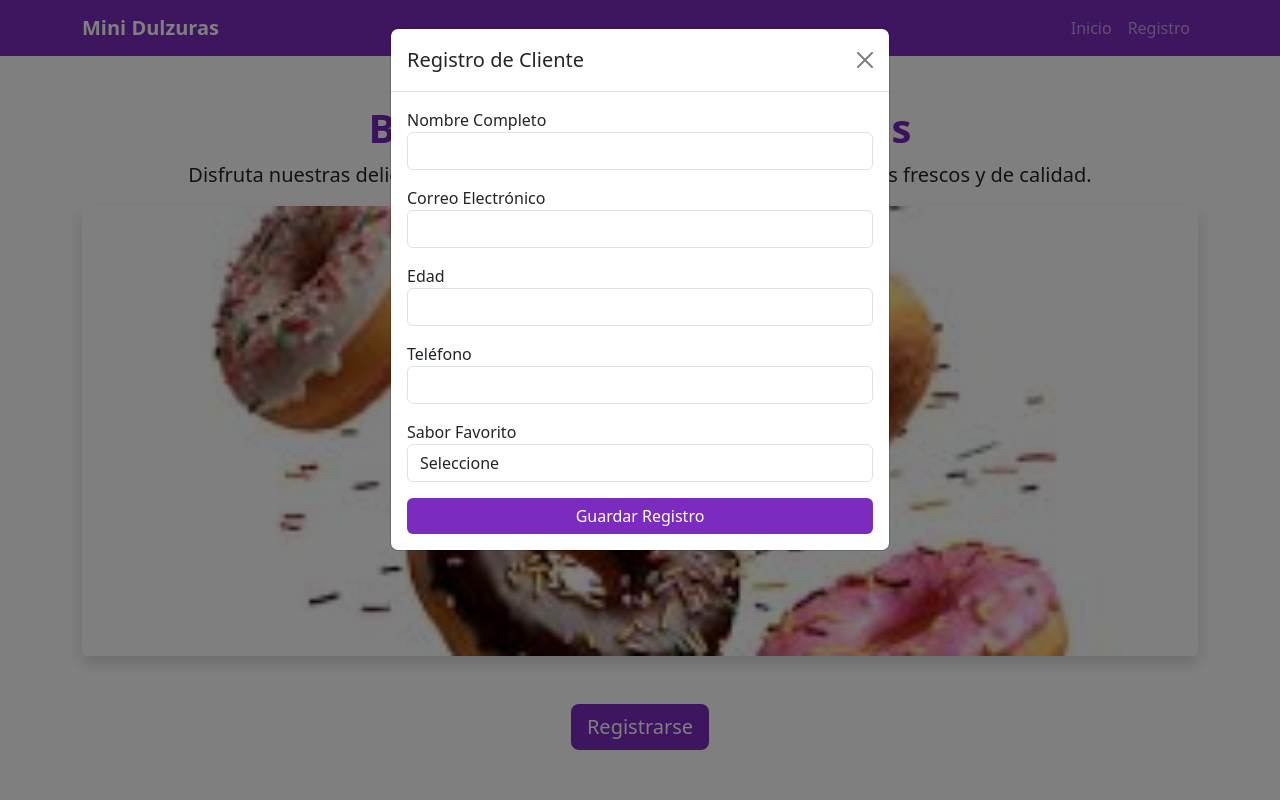
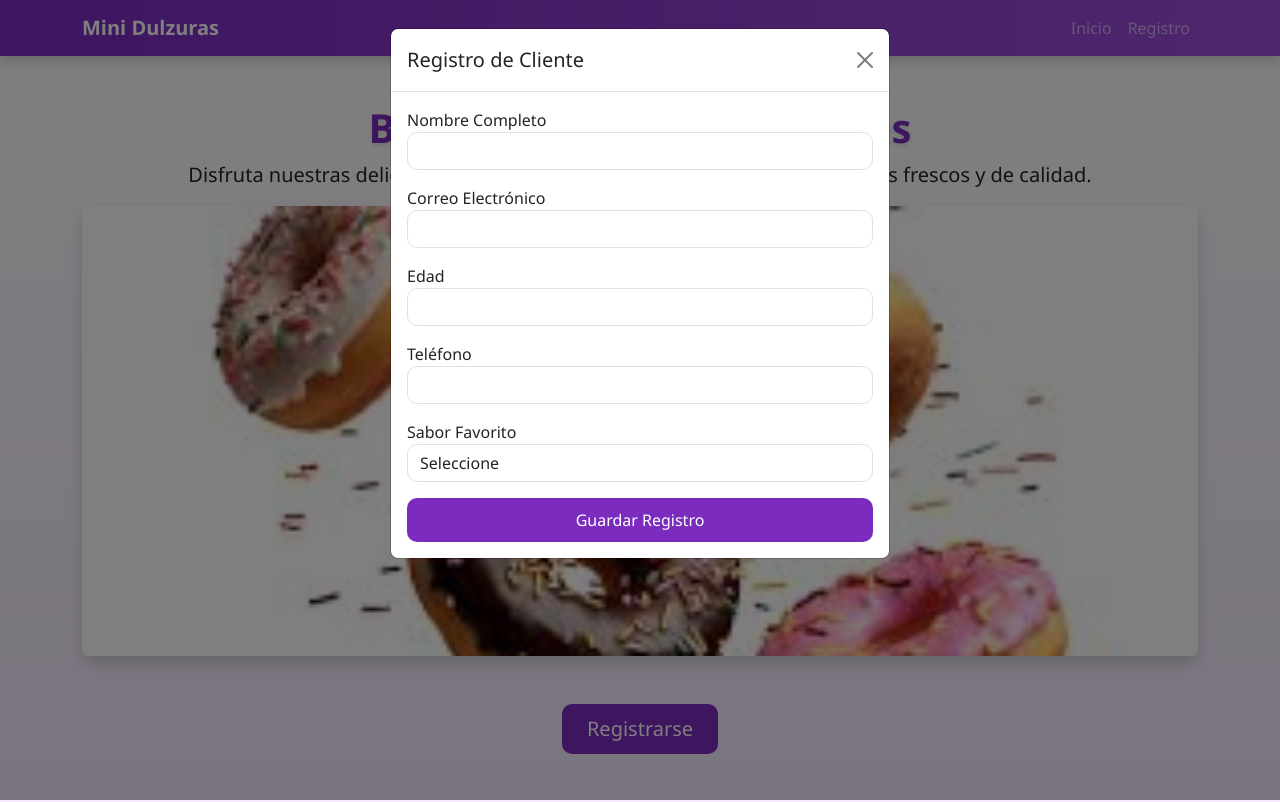
Before and after one commit to Alexsjka/parcial-final, a plain HTML site: page index.html in a window 1280 px wide. Both pictures are taken after a click on the button "Registrarse". Drawn offline with nearby package versions, Linux system fonts and the light colour scheme.

Commit message:
se le puso animaciones y se le cambio el estilo en css sencillo

```diff
--- a/css/estilos.css
+++ b/css/estilos.css
@@ -1,29 +1,70 @@
 body{
-    background-color: white;
+    background: linear-gradient(to bottom, #ffffff, #f5eaff);
+    font-family: 'Segoe UI', sans-serif;
 }
 
 .morado{
-    background-color: #7b2cbf;
+    background: linear-gradient(90deg, #7b2cbf, #9d4edd);
+    box-shadow: 0 4px 12px rgba(0,0,0,0.2);
 }
 
 .titulo{
-    color: #7526b9;
-    font-weight: bold;
+    color:#7b2cbf;
+    font-weight:bold;
+    text-shadow: 1px 2px 5px #ddd;
 }
 
+
 .btn-morado{
-    background-color: #7b2cbf;
-    color: white;
-    border: none;
+    background:#7b2cbf;
+    color:white;
+    border:none;
+    border-radius:10px;
+    padding:10px 25px;
+    transition:.3s;
 }
 
 .btn-morado:hover{
-    background-color: #5a189a;
-    color: white;
+    background:#5a189a;
+    color:white;
+    transform:translateY(-3px);
 }
 
 .banner{
-    width: 100%;
-    max-height: 450px;
-    object-fit: cover;
+    width:100%;
+    max-height:450px;
+    object-fit:cover;
+    border-radius:20px;
+    box-shadow:0 8px 20px rgba(0,0,0,0.15);
+    transition:.3s;
 }
+
+.banner:hover{
+    transform:scale(1.02);
+}
+
+
+.form-control{
+    border-radius:10px;
+}
+
+.form-control:focus{
+    border-color:#7b2cbf;
+    box-shadow:0 0 8px #c77dff;
+}
+
+
+.container{
+    animation: aparecer .7s ease;
+}
+
+@keyframes aparecer{
+    from{
+        opacity:0;
+        transform:translateY(15px);
+    }
+    to{
+        opacity:1;
+        transform:translateY(0);
+    }
+}
```
